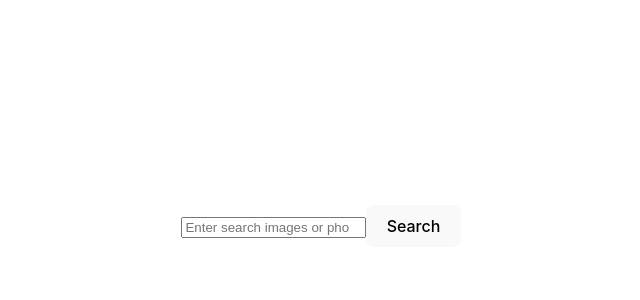
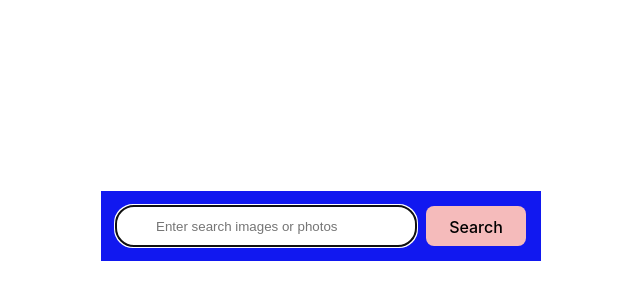
Before and after one commit to oleksamor/goit-react-hw-04, a React (Vite) app: page / in a window 1280 px wide. Shown: the part 174-474 px from the top of the page, without its empty margins (319-959 px from the left). Built offline with nearby package versions, Linux system fonts and the light colour scheme.

Commit message:
update searchBar scc

```diff
--- a/src/components/SearchBar/SearchBar.jsx
+++ b/src/components/SearchBar/SearchBar.jsx
@@ -1,38 +1,38 @@
-import React from "react";
 import toast from "react-hot-toast";
 import s from "./SearchBar.module.css";
 import { Form, Field, Formik } from "formik";
 
 const SearchBar = ({ setQuery }) => {
   const initialValues = { query: "" };
-  const handleSubmit = (values) => {
+
+  const handleSubmit = (values, { resetForm }) => {
+    if (!values.query.trim()) {
+      console.log("!values.query", !values.query);
+      return toast.error("Please, enter a text to search for images");
+    }
     setQuery(values.query);
+    resetForm();
   };
-  // const formSubmit = (e) => {
-  //   e.preventDefault();
-  //   const { value } = e.target.elements.search;
-
-  //   console.log(value);
-  //   if (!value) {
-  //     return toast.error("This didn't work.");
-  //   }
-  //   onSubmit(value);
-  //   form.reset();
 
   return (
-    <div>
+    <header className={s.header}>
       <Formik initialValues={initialValues} onSubmit={handleSubmit}>
-        <Form>
+        <Form className={s.form}>
           <Field
+            className={s.input}
             name="query"
             placeholder="Enter search images or photos"
             type="search"
+            autoComplete="off"
+            autoFocus
           />
 
-          <button type="submit">Search</button>
+          <button className={s.searchBtn} type="submit">
+            Search
+          </button>
         </Form>
       </Formik>
-    </div>
+    </header>
   );
 };
 
--- a/src/components/SearchBar/SearchBar.module.css
+++ b/src/components/SearchBar/SearchBar.module.css
@@ -1,11 +1,6 @@
 .header {
-    display: flex;
-    /* justify-content: center;
-    align-items: center; */
-    gap: 10px;
     width: 100%;
-    height: auto;
-    background-color: rgb(210, 240, 17);
+    background-color: rgb(17, 24, 240);
 }
 
 .form {
@@ -14,11 +9,11 @@
     align-items: center;
     gap: 10px;
     margin: 0 auto;
-    padding-top: 15px;
+    padding: 15px;
 }
 
 .input {
-    width: 450px;
+    width: 300px;
     height: 40px;
     border: rgb(97, 2, 2);
     border-radius: 18px;
@@ -30,17 +25,17 @@
     box-shadow: 5px 5px 5px black;
 }
 
-.submitBtn {
-    width: 40px;
+.searchBtn {
+    width: 100px;
     height: 40px;
     border: 5%;
     background-color: rgb(245, 187, 187);
-    /* border-radius: 50%; */
+
     align-items: center;
     justify-content: center;
 }
 
-.submitBtn:hover {
+.searchBtn:hover {
     cursor: pointer;
     box-shadow: 5px 5px 5px black;
     color: rgb(101, 2, 2);
```
